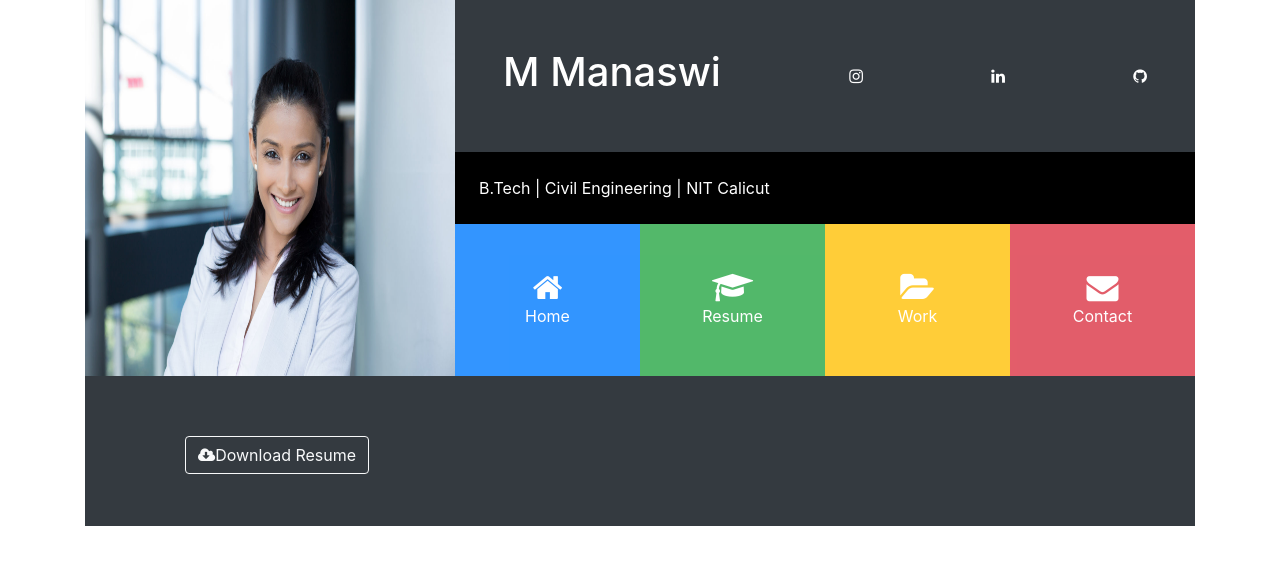
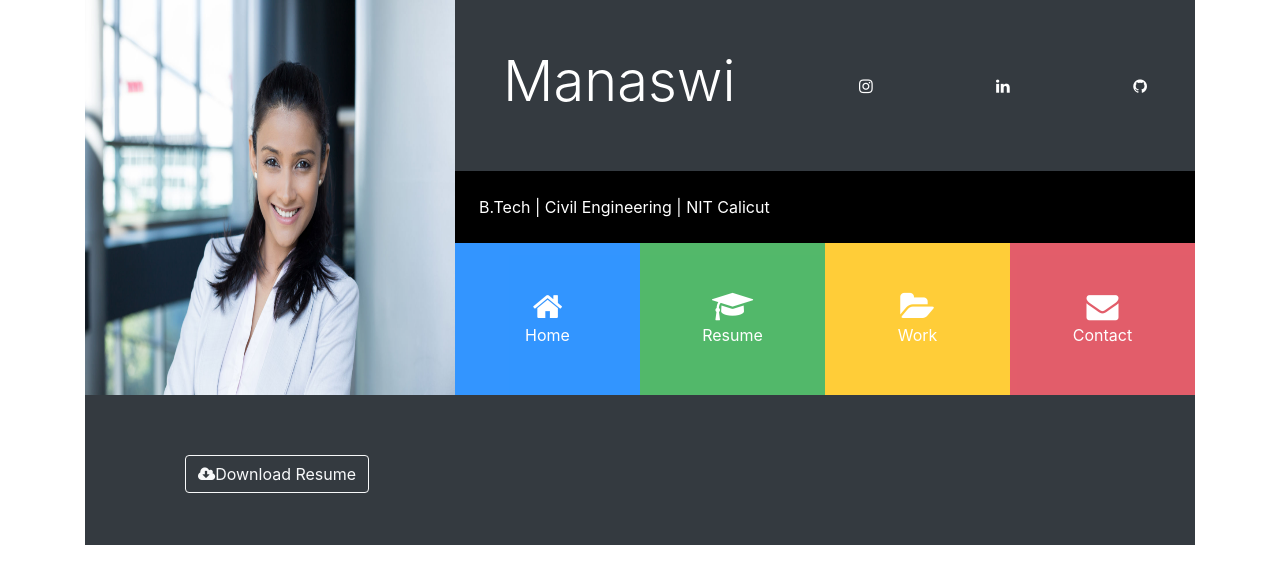
Before and after one commit to Marikanti-Manaswi1299/Portfolio-theme, a plain HTML site: page index.html in a window 1280 px wide. Drawn offline with nearby package versions, Linux system fonts and the light colour scheme; some packages are replaced by stand-ins of ours; a script that the page names is missing.

Commit message:
Update index.html

```diff
--- a/index.html
+++ b/index.html
@@ -25,7 +25,7 @@
                 <div class="d-flex flex-column">
                     <div class="p-5 bg-dark text-white">
                     <div class="d-flex flex-row justify-content-between align-items-center">
-                        <h1 class="display-5" >M Manaswi</h1>
+                        <h1 class="display-4" > Manaswi</h1>
                         <div>
                             <a href="#" class="text-white">
                                 <i class="fa fa-instagram"></i>
```
